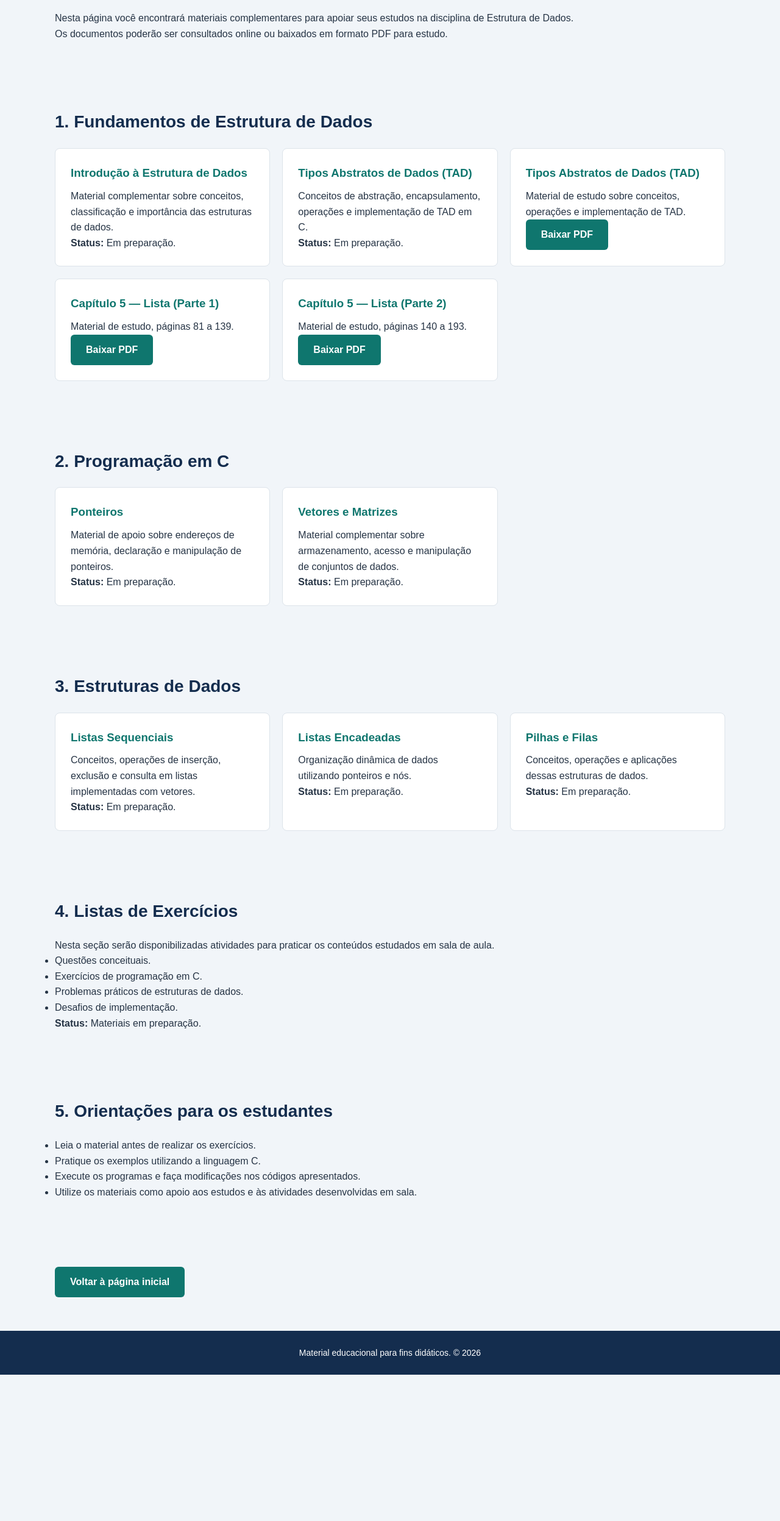
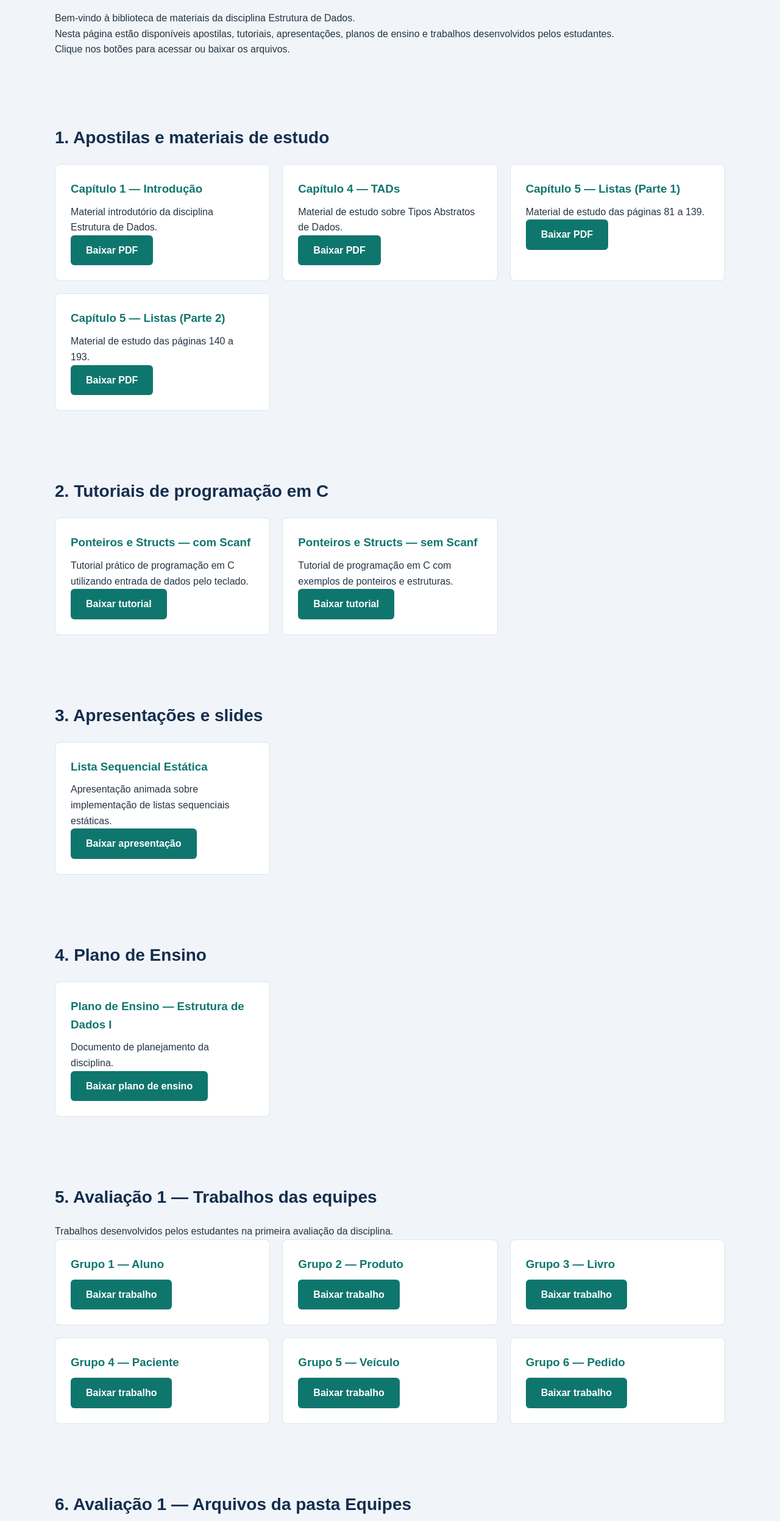
Before and after one commit to geraldonsjunior/ads-estrutura-de-dados, a plain HTML site: page materiais/index.html in a window 1280 px wide. Shown: the part 285-2780 px from the top of the page at 61% size. Before the commit the page ends 2540 px from the top, so only its background shows below. Drawn offline with Linux system fonts and the light colour scheme.

Commit message:
Update index.html

```diff
--- a/materiais/index.html
+++ b/materiais/index.html
@@ -13,6 +13,7 @@
 
 <body>
 
+    <!-- CABEÇALHO -->
     <header>
         <div class="container">
 
@@ -34,6 +35,8 @@
         </div>
     </header>
 
+
+    <!-- CONTEÚDO PRINCIPAL -->
     <main class="container">
 
         <!-- APRESENTAÇÃO -->
@@ -42,113 +45,88 @@
             <h2>Materiais Didáticos</h2>
 
             <p>
-                Nesta página você encontrará materiais complementares
-                para apoiar seus estudos na disciplina de Estrutura
-                de Dados.
+                Bem-vindo à biblioteca de materiais da disciplina
+                Estrutura de Dados.
             </p>
 
             <p>
-                Os documentos poderão ser consultados online ou
-                baixados em formato PDF para estudo.
+                Nesta página estão disponíveis apostilas, tutoriais,
+                apresentações, planos de ensino e trabalhos
+                desenvolvidos pelos estudantes.
+            </p>
+
+            <p>
+                Clique nos botões para acessar ou baixar os arquivos.
             </p>
 
         </section>
 
-        <!-- FUNDAMENTOS -->
+
+        <!-- APOSTILAS -->
         <section class="secao">
 
-            <h2>1. Fundamentos de Estrutura de Dados</h2>
+            <h2>1. Apostilas e materiais de estudo</h2>
 
             <div class="cards">
 
                 <article class="card">
 
-                    <h3>Introdução à Estrutura de Dados</h3>
+                    <h3>Capítulo 1 — Introdução</h3>
 
                     <p>
-                        Material complementar sobre conceitos,
-                        classificação e importância das estruturas
-                        de dados.
+                        Material introdutório da disciplina
+                        Estrutura de Dados.
                     </p>
 
-                    <p><strong>Status:</strong> Em preparação.</p>
+                    <a href="materiais-pdf/capitulo%201%20-%20Introdu%C3%A7%C3%A3o.pdf" class="botao" download>
+                        Baixar PDF
+                    </a>
 
                 </article>
 
+
                 <article class="card">
 
-                    <h3>Tipos Abstratos de Dados (TAD)</h3>
+                    <h3>Capítulo 4 — TADs</h3>
 
                     <p>
-                        Conceitos de abstração, encapsulamento,
-                        operações e implementação de TAD em C.
+                        Material de estudo sobre Tipos Abstratos
+                        de Dados.
                     </p>
 
-                    <p><strong>Status:</strong> Em preparação.</p>
+                    <a href="materiais-pdf/capitulo%204%20-%20TADS.pdf" class="botao" download>
+                        Baixar PDF
+                    </a>
 
                 </article>
+
+
                 <article class="card">
-                    <h3>Tipos Abstratos de Dados (TAD)</h3>
+
+                    <h3>Capítulo 5 — Listas (Parte 1)</h3>
 
                     <p>
-                        Material de estudo sobre conceitos,
-                        operações e implementação de TAD.
+                        Material de estudo das páginas 81 a 139.
                     </p>
 
-                    <a href="materiais-pdf/capitulo 4 - TADS.pdf" class="botao" download>
-                        Baixar PDF
-                    </a>
-                </article>
-                <article class="card">
-                    <h3>Capítulo 5 — Lista (Parte 1)</h3>
-                    <p>Material de estudo, páginas 81 a 139.</p>
                     <a href="materiais-pdf/capitulo%205%20-%20Lista%20parte%2001%20p81-139.pdf" class="botao" download>
                         Baixar PDF
                     </a>
+
                 </article>
 
+
                 <article class="card">
-                    <h3>Capítulo 5 — Lista (Parte 2)</h3>
-                    <p>Material de estudo, páginas 140 a 193.</p>
+
+                    <h3>Capítulo 5 — Listas (Parte 2)</h3>
+
+                    <p>
+                        Material de estudo das páginas 140 a 193.
+                    </p>
+
                     <a href="materiais-pdf/capitulo%205%20-%20Lista%20parte%2002%20p140-193.pdf" class="botao" download>
                         Baixar PDF
                     </a>
-                </article>
-
-            </div>
-
-        </section>
-
-        <!-- PROGRAMAÇÃO EM C -->
-        <section class="secao">
-
-            <h2>2. Programação em C</h2>
-
-            <div class="cards">
-
-                <article class="card">
-
-                    <h3>Ponteiros</h3>
-
-                    <p>
-                        Material de apoio sobre endereços de memória,
-                        declaração e manipulação de ponteiros.
-                    </p>
-
-                    <p><strong>Status:</strong> Em preparação.</p>
-
-                </article>
-
-                <article class="card">
-
-                    <h3>Vetores e Matrizes</h3>
-
-                    <p>
-                        Material complementar sobre armazenamento,
-                        acesso e manipulação de conjuntos de dados.
-                    </p>
-
-                    <p><strong>Status:</strong> Em preparação.</p>
 
                 </article>
 
@@ -156,49 +134,44 @@
 
         </section>
 
-        <!-- ESTRUTURAS DE DADOS -->
+
+        <!-- TUTORIAIS C -->
         <section class="secao">
 
-            <h2>3. Estruturas de Dados</h2>
+            <h2>2. Tutoriais de programação em C</h2>
 
             <div class="cards">
 
                 <article class="card">
 
-                    <h3>Listas Sequenciais</h3>
+                    <h3>Ponteiros e Structs — com Scanf</h3>
 
                     <p>
-                        Conceitos, operações de inserção, exclusão
-                        e consulta em listas implementadas com vetores.
+                        Tutorial prático de programação em C
+                        utilizando entrada de dados pelo teclado.
                     </p>
 
-                    <p><strong>Status:</strong> Em preparação.</p>
+                    <a href="materiais-pdf/Tutorial%20C%20-%20Ponteiros%20e%20Structs%20no%20VS%20%20com%20Scanf.pdf"
+                        class="botao" download>
+                        Baixar tutorial
+                    </a>
 
                 </article>
 
-                <article class="card">
-
-                    <h3>Listas Encadeadas</h3>
-
-                    <p>
-                        Organização dinâmica de dados utilizando
-                        ponteiros e nós.
-                    </p>
-
-                    <p><strong>Status:</strong> Em preparação.</p>
-
-                </article>
 
                 <article class="card">
 
-                    <h3>Pilhas e Filas</h3>
+                    <h3>Ponteiros e Structs — sem Scanf</h3>
 
                     <p>
-                        Conceitos, operações e aplicações dessas
-                        estruturas de dados.
+                        Tutorial de programação em C com exemplos
+                        de ponteiros e estruturas.
                     </p>
 
-                    <p><strong>Status:</strong> Em preparação.</p>
+                    <a href="materiais-pdf/Tutorial%20C%20-%20Ponteiros%20e%20Structs%20no%20VS%20sem%20Scanf.pdf"
+                        class="botao" download>
+                        Baixar tutorial
+                    </a>
 
                 </article>
 
@@ -206,35 +179,238 @@
 
         </section>
 
-        <!-- EXERCÍCIOS -->
+
+        <!-- POWERPOINT -->
         <section class="secao">
 
-            <h2>4. Listas de Exercícios</h2>
+            <h2>3. Apresentações e slides</h2>
+
+            <div class="cards">
+
+                <article class="card">
+
+                    <h3>Lista Sequencial Estática</h3>
+
+                    <p>
+                        Apresentação animada sobre implementação
+                        de listas sequenciais estáticas.
+                    </p>
+
+                    <a href="materiais-pptx/Lista-sequencial-estatica%20animado.pptx" class="botao" download>
+                        Baixar apresentação
+                    </a>
+
+                </article>
+
+            </div>
+
+        </section>
+
+
+        <!-- PLANO DE ENSINO -->
+        <section class="secao">
+
+            <h2>4. Plano de Ensino</h2>
+
+            <div class="cards">
+
+                <article class="card">
+
+                    <h3>Plano de Ensino — Estrutura de Dados I</h3>
+
+                    <p>
+                        Documento de planejamento da disciplina.
+                    </p>
+
+                    <a href="Plano%20de%20Aula/Plano%20de%20Ensino%20de%20Estrutura%20de%20Dados%20I.pdf" class="botao"
+                        download>
+                        Baixar plano de ensino
+                    </a>
+
+                </article>
+
+            </div>
+
+        </section>
+
+
+        <!-- AVALIAÇÃO 1 -->
+        <section class="secao">
+
+            <h2>5. Avaliação 1 — Trabalhos das equipes</h2>
 
             <p>
-                Nesta seção serão disponibilizadas atividades
-                para praticar os conteúdos estudados em sala de aula.
+                Trabalhos desenvolvidos pelos estudantes
+                na primeira avaliação da disciplina.
             </p>
 
-            <ul>
-                <li>Questões conceituais.</li>
-                <li>Exercícios de programação em C.</li>
-                <li>Problemas práticos de estruturas de dados.</li>
-                <li>Desafios de implementação.</li>
-            </ul>
+            <div class="cards">
 
-            <p><strong>Status:</strong> Materiais em preparação.</p>
+                <article class="card">
+
+                    <h3>Grupo 1 — Aluno</h3>
+
+                    <a href="Avalia%C3%A7%C3%A3o1/Grupo_1_Aluno.pdf" class="botao" download>
+                        Baixar trabalho
+                    </a>
+
+                </article>
+
+
+                <article class="card">
+
+                    <h3>Grupo 2 — Produto</h3>
+
+                    <a href="Avalia%C3%A7%C3%A3o1/Grupo_2_Produto.pdf" class="botao" download>
+                        Baixar trabalho
+                    </a>
+
+                </article>
+
+
+                <article class="card">
+
+                    <h3>Grupo 3 — Livro</h3>
+
+                    <a href="Avalia%C3%A7%C3%A3o1/Grupo_3_Livro.pdf" class="botao" download>
+                        Baixar trabalho
+                    </a>
+
+                </article>
+
+
+                <article class="card">
+
+                    <h3>Grupo 4 — Paciente</h3>
+
+                    <a href="Avalia%C3%A7%C3%A3o1/Grupo_4_Paciente.pdf" class="botao" download>
+                        Baixar trabalho
+                    </a>
+
+                </article>
+
+
+                <article class="card">
+
+                    <h3>Grupo 5 — Veículo</h3>
+
+                    <a href="Avalia%C3%A7%C3%A3o1/Grupo_5_Veiculo.pdf" class="botao" download>
+                        Baixar trabalho
+                    </a>
+
+                </article>
+
+
+                <article class="card">
+
+                    <h3>Grupo 6 — Pedido</h3>
+
+                    <a href="Avalia%C3%A7%C3%A3o1/Grupo_6_Pedido.pdf" class="botao" download>
+                        Baixar trabalho
+                    </a>
+
+                </article>
+
+            </div>
 
         </section>
+
+
+        <!-- AVALIAÇÃO 1 - EQUIPES -->
+        <section class="secao">
+
+            <h2>6. Avaliação 1 — Arquivos da pasta Equipes</h2>
+
+            <p>
+                Cópias dos trabalhos organizados na pasta Equipes.
+            </p>
+
+            <div class="cards">
+
+                <article class="card">
+
+                    <h3>Grupo 1 — Aluno</h3>
+
+                    <a href="Avalia%C3%A7%C3%A3o1/Equipes/Grupo_1_Aluno.pdf" class="botao" download>
+                        Baixar trabalho
+                    </a>
+
+                </article>
+
+
+                <article class="card">
+
+                    <h3>Grupo 2 — Produto</h3>
+
+                    <a href="Avalia%C3%A7%C3%A3o1/Equipes/Grupo_2_Produto.pdf" class="botao" download>
+                        Baixar trabalho
+                    </a>
+
+                </article>
+
+
+                <article class="card">
+
+                    <h3>Grupo 3 — Livro</h3>
+
+                    <a href="Avalia%C3%A7%C3%A3o1/Equipes/Grupo_3_Livro.pdf" class="botao" download>
+                        Baixar trabalho
+                    </a>
+
+                </article>
+
+
+                <article class="card">
+
+                    <h3>Grupo 4 — Paciente</h3>
+
+                    <a href="Avalia%C3%A7%C3%A3o1/Equipes/Grupo_4_Paciente.pdf" class="botao" download>
+                        Baixar trabalho
+                    </a>
+
+                </article>
+
+
+                <article class="card">
+
+                    <h3>Grupo 5 — Veículo</h3>
+
+                    <a href="Avalia%C3%A7%C3%A3o1/Equipes/Grupo_5_Veiculo.pdf" class="botao" download>
+                        Baixar trabalho
+                    </a>
+
+                </article>
+
+
+                <article class="card">
+
+                    <h3>Grupo 6 — Pedido</h3>
+
+                    <a href="Avalia%C3%A7%C3%A3o1/Equipes/Grupo_6_Pedido.pdf" class="botao" download>
+                        Baixar trabalho
+                    </a>
+
+                </article>
+
+            </div>
+
+        </section>
+
 
         <!-- ORIENTAÇÕES -->
         <section class="secao">
 
-            <h2>5. Orientações para os estudantes</h2>
+            <h2>7. Orientações aos estudantes</h2>
 
             <ul>
+
                 <li>
-                    Leia o material antes de realizar os exercícios.
+                    Consulte os materiais relacionados ao conteúdo
+                    estudado em sala de aula.
+                </li>
+
+                <li>
+                    Baixe as apostilas para acompanhar as atividades.
                 </li>
 
                 <li>
@@ -242,17 +418,19 @@
                 </li>
 
                 <li>
-                    Execute os programas e faça modificações
-                    nos códigos apresentados.
+                    Execute os programas e experimente modificar
+                    os códigos apresentados.
                 </li>
 
                 <li>
                     Utilize os materiais como apoio aos estudos
-                    e às atividades desenvolvidas em sala.
+                    e às avaliações.
                 </li>
+
             </ul>
 
         </section>
+
 
         <!-- VOLTAR -->
         <section class="secao">
@@ -265,6 +443,8 @@
 
     </main>
 
+
+    <!-- RODAPÉ -->
     <footer>
 
         <div class="container">
```
